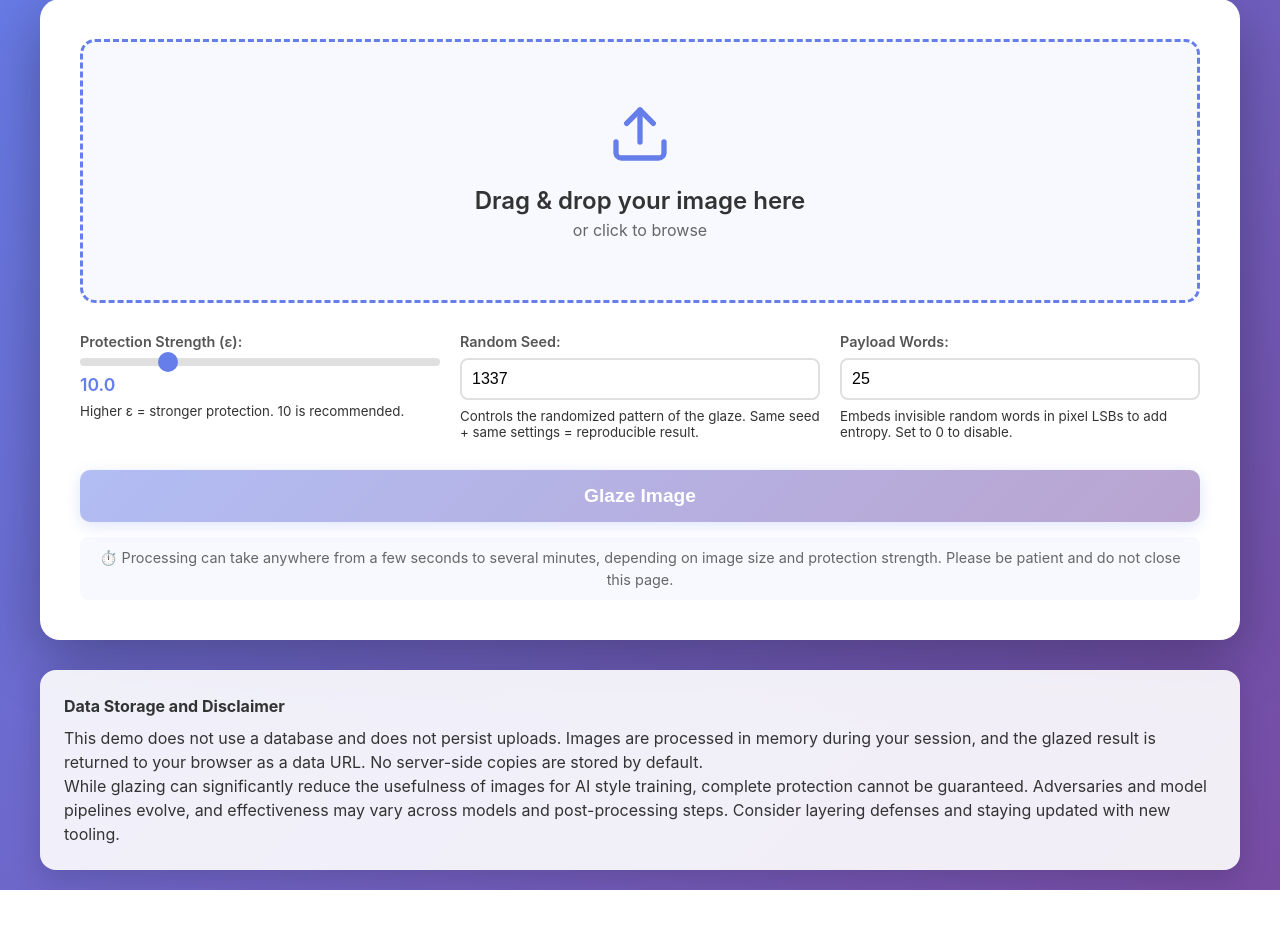
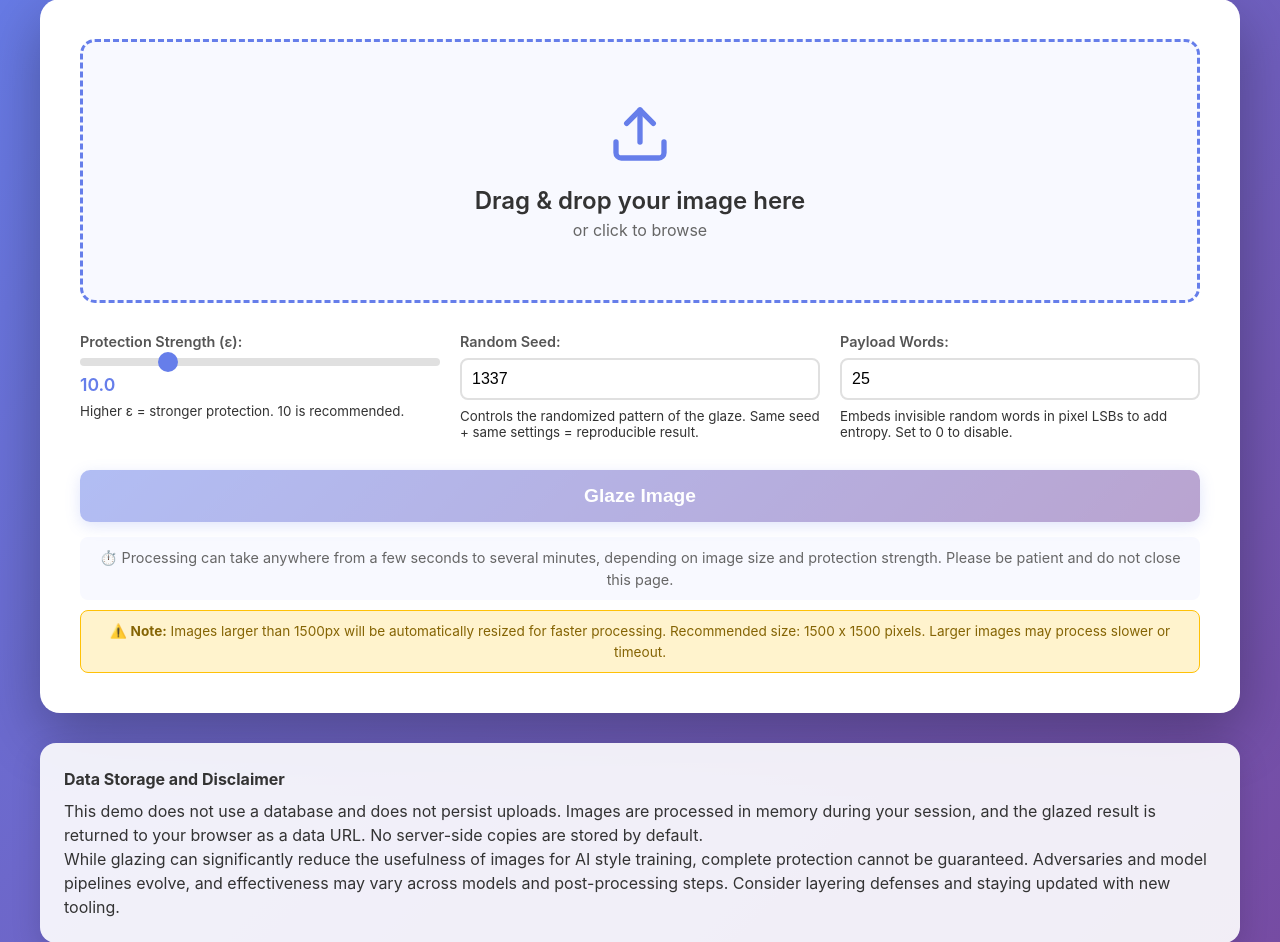
Before and after one commit to ChauHPham/ArtGlaze, a Flask app: page / in a window 1280 px wide. Shown: the part 154-1096 px from the top of the page. Before the commit the page ends 1044 px from the top, so only its background shows below. Run offline with Flask 3, Linux system fonts and the light colour scheme; some libraries are stand-ins or nearby versions.

Commit message:
Describe your change

```diff
--- a/app.py
+++ b/app.py
@@ -258,12 +258,13 @@ def glaze_image():
         if file.filename == '':
             return jsonify({'error': 'No file selected'}), 400
 
-        # Check file size (limit to 10MB)
+        # Check file size (limit to 50MB - server will auto-resize dimensions if needed)
+        # Higher limit allows large files; dimensions are auto-resized to prevent timeouts
         file.seek(0, os.SEEK_END)
         file_size = file.tell()
         file.seek(0)
-        if file_size > 10 * 1024 * 1024:
-            return jsonify({'error': 'Image too large. Maximum size is 10MB. Please resize your image.'}), 400
+        if file_size > 50 * 1024 * 1024:
+            return jsonify({'error': 'Image file too large. Maximum file size is 50MB. Please compress or resize your image.'}), 400
 
         # Get parameters
         epsilon = float(request.form.get('epsilon', 10.0))
--- a/static/script.js
+++ b/static/script.js
@@ -79,12 +79,6 @@ function handleFile(file) {
 async function processImage() {
     if (!currentFile) {
         showError('Please select an image first');
-        return;
-    }
-
-    // Check file size (limit to 10MB)
-    if (currentFile.size > 10 * 1024 * 1024) {
-        showError('Image too large. Please use images under 10MB. Large images may timeout.');
         return;
     }
 
--- a/static/style.css
+++ b/static/style.css
@@ -186,6 +186,22 @@ header h1 {
     line-height: 1.5;
 }
 
+.resize-disclaimer {
+    text-align: center;
+    color: #856404;
+    font-size: 0.85rem;
+    margin-top: 10px;
+    padding: 10px;
+    background: #fff3cd;
+    border: 1px solid #ffc107;
+    border-radius: 8px;
+    line-height: 1.5;
+}
+
+.resize-disclaimer strong {
+    color: #856404;
+}
+
 .results-section {
     background: white;
     border-radius: 20px;
--- a/templates/index.html
+++ b/templates/index.html
@@ -48,6 +48,7 @@
 
             <button id="processBtn" class="process-btn" disabled>Glaze Image</button>
             <p class="processing-note">⏱️ Processing can take anywhere from a few seconds to several minutes, depending on image size and protection strength. Please be patient and do not close this page.</p>
+            <p class="resize-disclaimer">⚠️ <strong>Note:</strong> Images larger than 1500px will be automatically resized for faster processing. Recommended size: 1500 x 1500 pixels. Larger images may process slower or timeout.</p>
         </div>
 
         <div class="results-section" id="resultsSection" style="display: none;">
```
